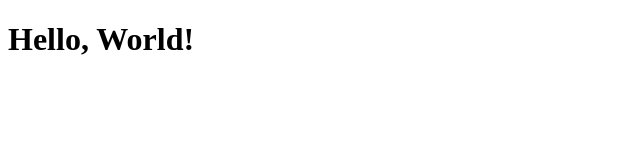
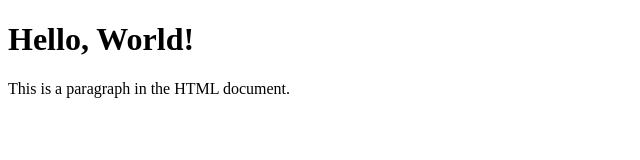
Before and after one commit to amanfaras304/Practice, a plain HTML site: page index.html in a window 1280 px wide. Shown: the whole page, without its empty margins (0-640 px from the left). Drawn offline with Linux system fonts and the light colour scheme.

Commit message:
new folder add

```diff
--- /dev/null
+++ b/Frontend/index.js
@@ -0,0 +1 @@
+// index.js - Main entry point for the application
--- a/index.html
+++ b/index.html
@@ -7,5 +7,6 @@
 </head>
 <body>
     <h1>Hello, World!</h1>
+    <p>This is a paragraph in the HTML document.</p>
 </body>
 </html>
```
